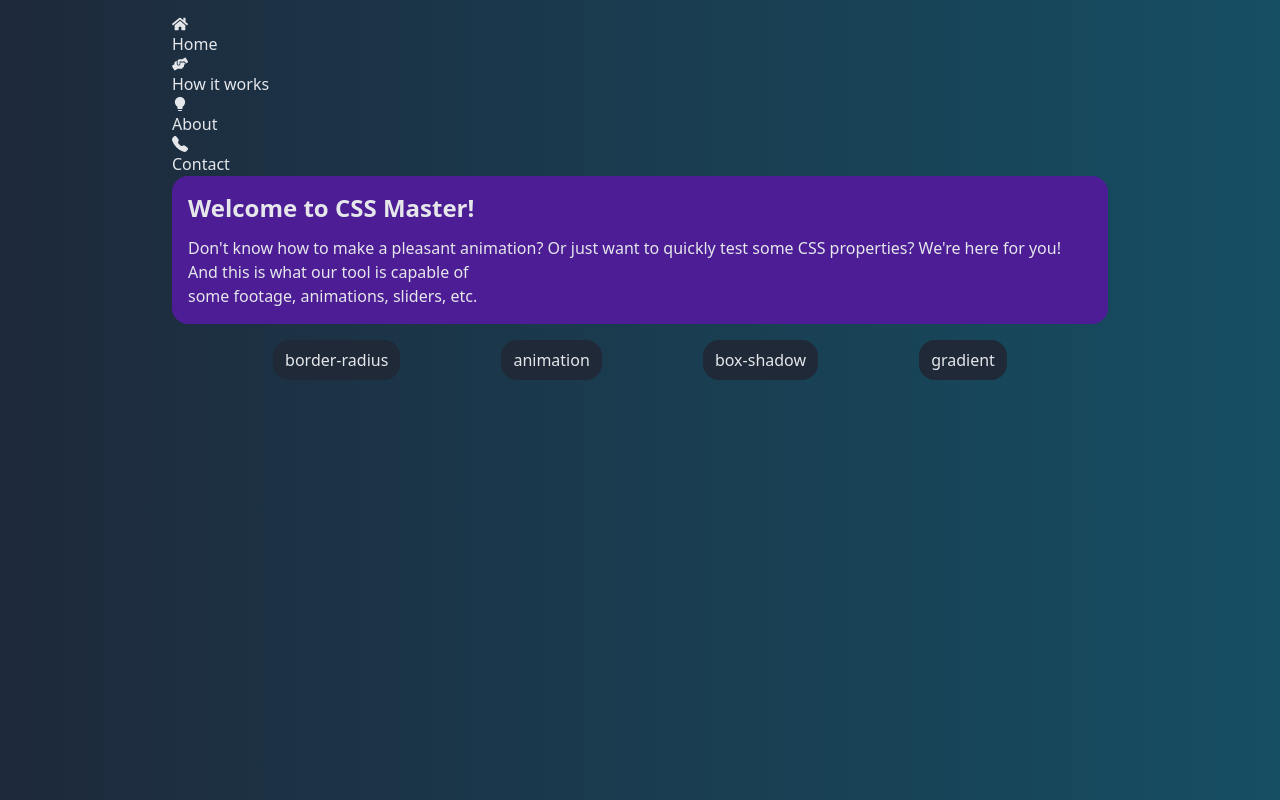
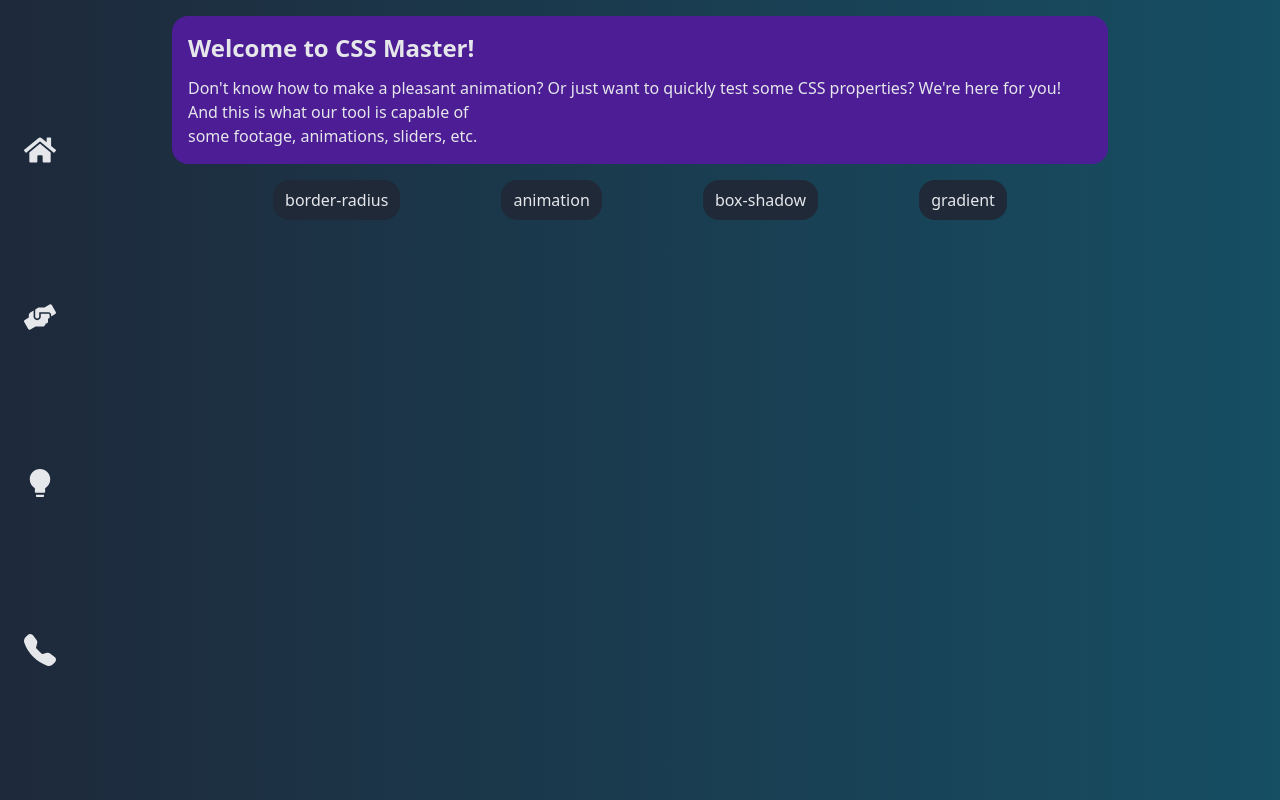
Before and after one commit to wzarek/css-master, a React (Create React App) app: page / in a window 1280 px wide. Built offline with nearby package versions, Linux system fonts and the light colour scheme; the HTML template or start-up script is replaced by a standard one.

Commit message:
Add basic styling and MenuItem component

```diff
--- a/src/components/homepage/menu/Menu.js
+++ b/src/components/homepage/menu/Menu.js
@@ -1,30 +1,16 @@
 import React from 'react'
-import { FaHome, FaHandsHelping, } from 'react-icons/fa';
-import { AiFillBulb } from "react-icons/ai";
-import { BsTelephoneFill } from "react-icons/bs";
-
+import { FaHome, FaHandsHelping, } from 'react-icons/fa'
+import { AiFillBulb } from "react-icons/ai"
+import { BsTelephoneFill } from "react-icons/bs"
+import MenuItem from './MenuItem'
 
 const Menu = () => {
   return (
-     <nav>
-          <ul>
-              <li>
-                 <FaHome/>
-                  <a href="#Home">Home</a>
-              </li>
-              <li>
-                  <FaHandsHelping/>
-                  <a href="#HowItWorks">How it works</a>
-              </li>
-              <li>
-                  <AiFillBulb/>
-                  <a href="#About">About</a>
-              </li>
-              <li>
-                  <BsTelephoneFill/>
-                  <a href="#Contact">Contact</a>
-              </li>
-       </ul>
+     <nav className='fixed inset-0 flex flex-col h-100 w-20 justify-evenly px-2'>
+        <MenuItem icon={<FaHome size={'2em'} />} name='Home' url='#home' />
+        <MenuItem icon={<FaHandsHelping size={'2em'} />} name='Tutorial' url='#tutorial' />
+        <MenuItem icon={<AiFillBulb size={'2em'} />} name='About' url='#about' />
+        <MenuItem icon={<BsTelephoneFill size={'2em'} />} name='Contact' url='#contact' />
      </nav>
   )
 }
--- /dev/null
+++ b/src/components/homepage/menu/MenuItem.js
@@ -0,0 +1,12 @@
+import React from 'react'
+
+const MenuItem = (props) => {
+  return (
+    <a href={props?.url} className='flex flex-col items-center relative group'>
+        {props?.icon}
+      <h3 className='text-xs mt-2 left-full hidden absolute group-hover:block'>{props?.name}</h3>
+    </a>
+  )
+}
+
+export default MenuItem
--- a/tailwind.config.js
+++ b/tailwind.config.js
@@ -7,4 +7,9 @@ module.exports = {
     extend: {},
   },
   plugins: [],
+  variants: {
+    extend: {
+        display: ["group-hover"],
+    },
+},
 }
```
